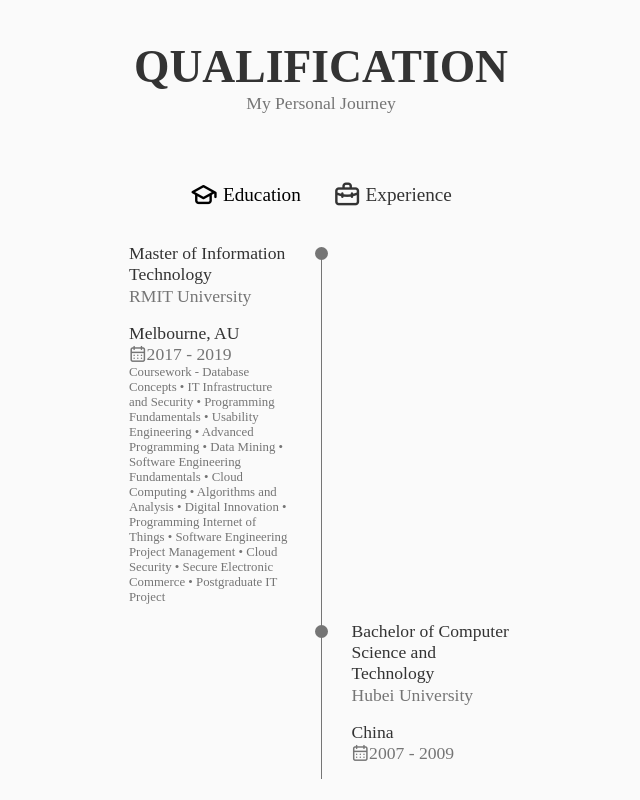
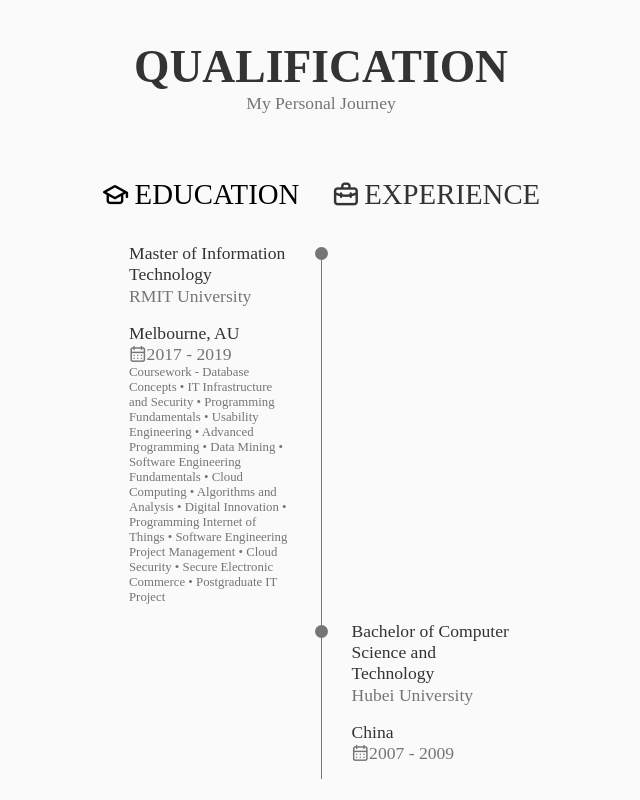
Before and after one commit to viszec/my-portfolio, a React (Create React App) app: page / in a window 1280 px wide. Shown: the part 3407-4207 px from the top of the page, without its empty margins (319-959 px from the left). Built offline with nearby package versions, Linux system fonts and the light colour scheme.

Commit message:
upadte qualification

```diff
--- a/src/components/qualification/qualification.css
+++ b/src/components/qualification/qualification.css
@@ -9,11 +9,12 @@
 }
 
 .qualification__button {
-    font-size: var(--h3--font-size);
+    font-size: var(--h3-font-size);
     font-weight: var(--font-medium);
     color: var(--title-color);
     margin: 0 var(--mb-1);
     cursor: pointer;
+    text-transform: uppercase;
 }
 
 .qualification__button:hover {
```
